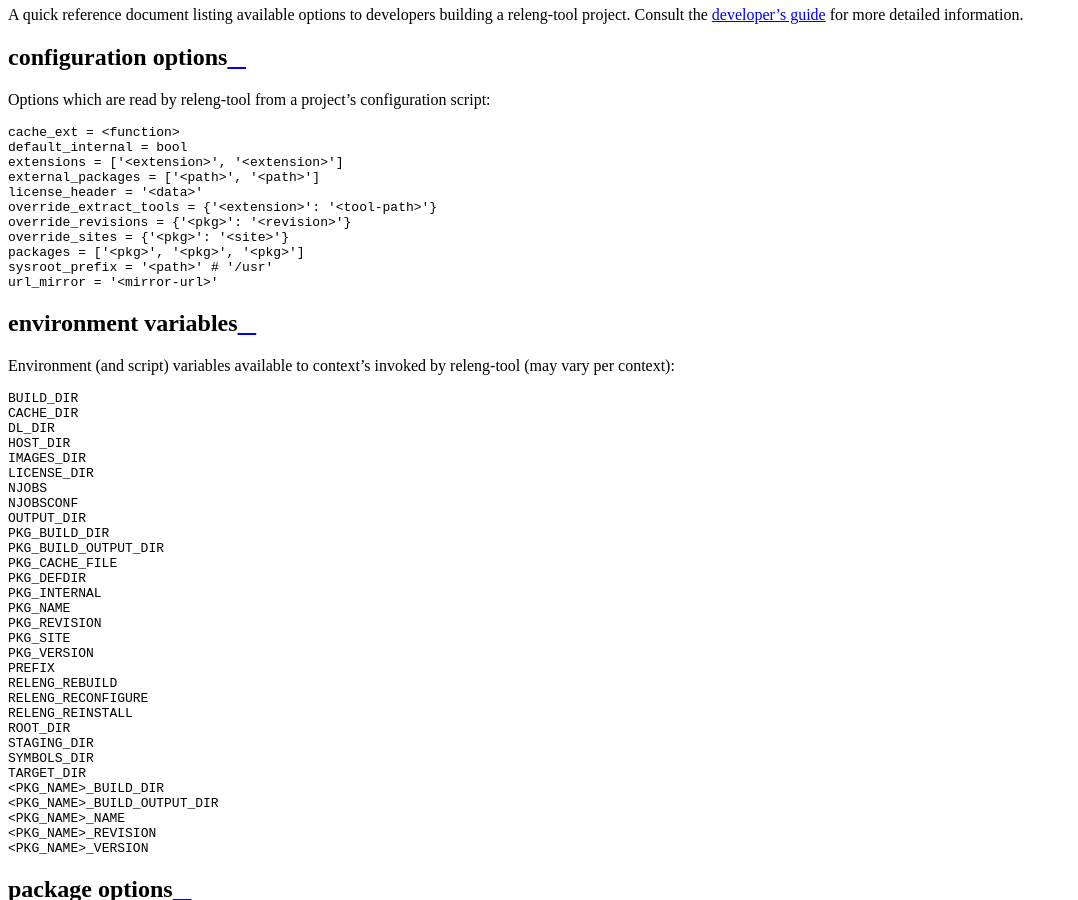
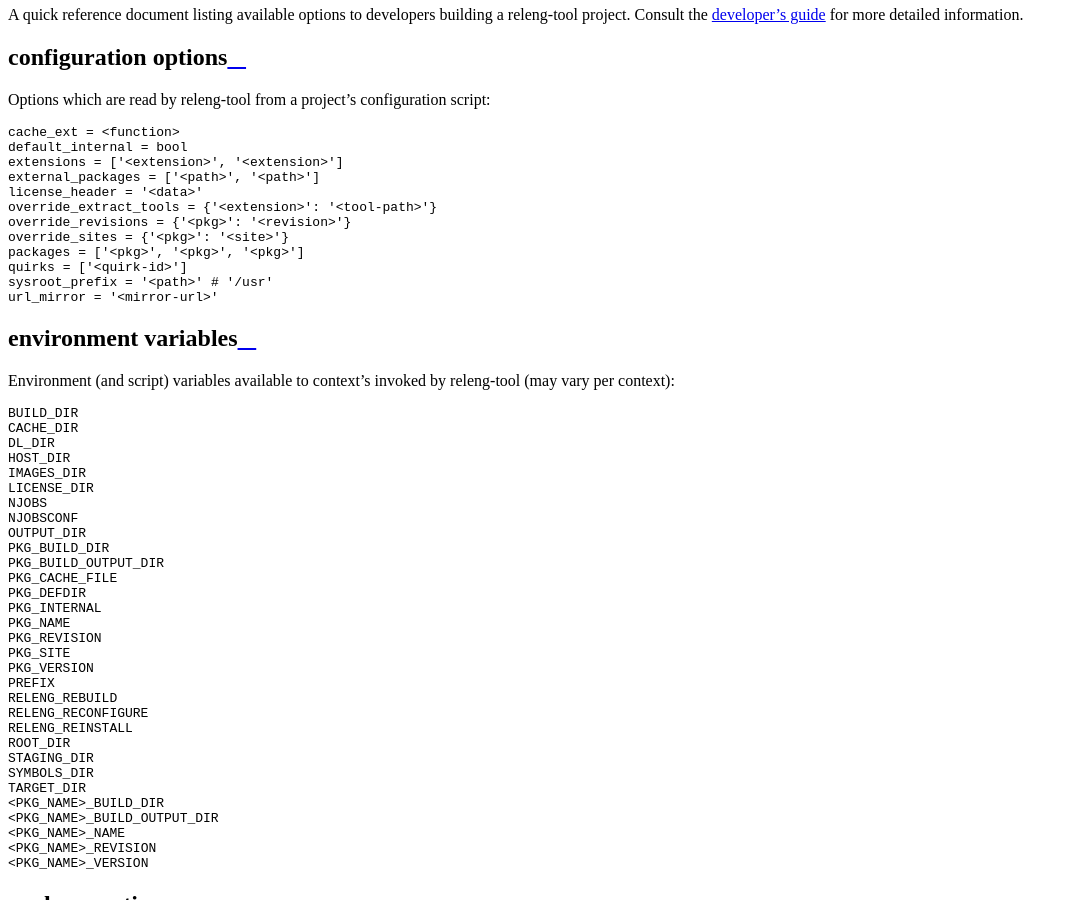
Before and after one commit to releng-tool/releng-tool, a Sphinx documentation site: the page built from Documentation/annex-a.rst, in a window 1280 px wide and 900 px high, scrolled down 838 px. Shown: the whole window, without its empty margins (0-1078 px from the left). Built offline with Sphinx 7.4.7 and the Read the Docs theme 2.0.0, drawn with Linux system fonts in a browser that asks for light colours.

Commit message:
Documentation: adding quirks to annex
The `quirks` configuration item is missing from Annex A; updating.

Signed-off-by: James Knight <james.d.knight@live.com>

```diff
--- a/Documentation/annex-a.rst
+++ b/Documentation/annex-a.rst
@@ -21,6 +21,7 @@ Options which are read by releng-tool from a project's configuration script:
    override_revisions = {'<pkg>': '<revision>'}
    override_sites = {'<pkg>': '<site>'}
    packages = ['<pkg>', '<pkg>', '<pkg>']
+   quirks = ['<quirk-id>']
    sysroot_prefix = '<path>' # '/usr'
    url_mirror = '<mirror-url>'
 
```
